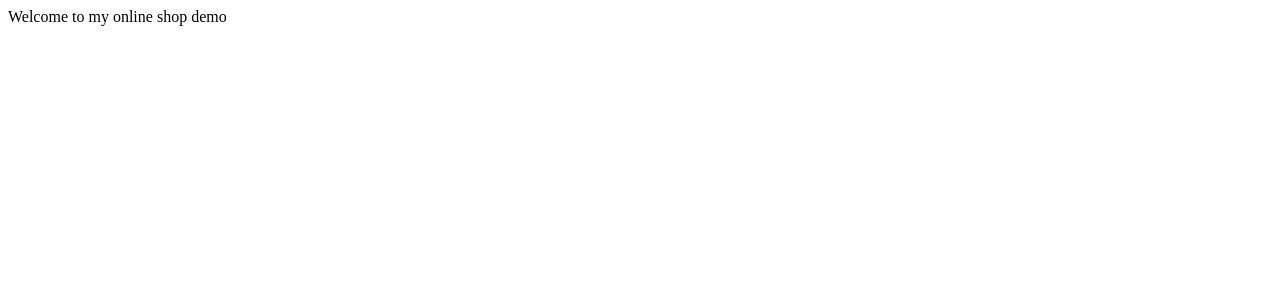
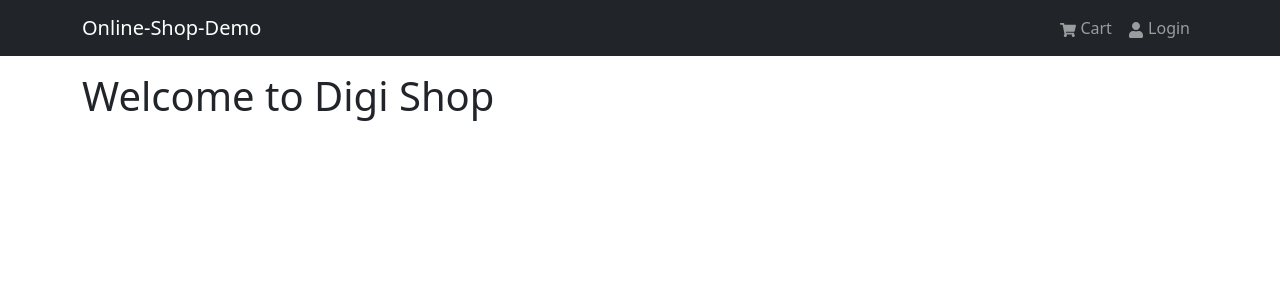
Before and after one commit to Shaqayeq-taheri/online-shop-demo, a React (Vite) app in the folder frontend/: page / in a window 1280 px wide. Shown: the top 300 px of the page. Built offline with nearby package versions, Linux system fonts and the light colour scheme.

Commit message:
Header component is done

```diff
--- a/frontend/index.html
+++ b/frontend/index.html
@@ -4,7 +4,7 @@
     <meta charset="UTF-8" />
     <link rel="icon" type="image/svg+xml" href="/vite.svg" />
     <meta name="viewport" content="width=device-width, initial-scale=1.0" />
-    <title>online shop demo</title>
+    <title>Digi Shop</title>
   </head>
   <body>
     <div id="root"></div>
--- a/frontend/package.json
+++ b/frontend/package.json
@@ -10,8 +10,11 @@
     "preview": "vite preview"
   },
   "dependencies": {
+    "bootstrap": "^5.3.6",
     "react": "^19.1.0",
-    "react-dom": "^19.1.0"
+    "react-bootstrap": "^2.10.10",
+    "react-dom": "^19.1.0",
+    "react-icons": "^5.5.0"
   },
   "devDependencies": {
     "@eslint/js": "^9.25.0",
--- a/frontend/src/App.jsx
+++ b/frontend/src/App.jsx
@@ -1,11 +1,18 @@
-
+import Header from "./components/Header";
+import { Container } from "react-bootstrap";
 
 function App() {
-  return (
-    <div>
-      Welcome to my online shop demo
-    </div>
-  )
+    return (
+      <>
+      <Header/>
+      <main className="p-3">
+
+      <Container>
+        <h1>Welcome to Digi Shop </h1>
+      </Container>
+      </main>
+      </>
+    )
 }
 
-export default App
+export default App;
--- /dev/null
+++ b/frontend/src/components/Header.jsx
@@ -0,0 +1,24 @@
+import {Navbar, Nav, Container} from 'react-bootstrap'
+import {FaShoppingCart, FaUser} from 'react-icons/fa'
+
+function Header() {
+  return (
+    <header>
+      <Navbar bg='dark' variant='dark' expand='md' collapseOnSelect>
+        <Container>
+            <Navbar.Brand href='/'>Online-Shop-Demo</Navbar.Brand>
+            <Navbar.Toggle aria-controls='basic-navbar-nav' />
+            <Navbar.Collapse id='basic-navbar-nav'>
+                <Nav className='ms-auto'>
+                  <Nav.Link href='/cart'><FaShoppingCart/> Cart</Nav.Link>
+                  <Nav.Link href='/'><FaUser/> Login</Nav.Link>
+                </Nav>
+
+            </Navbar.Collapse>
+        </Container>
+      </Navbar>
+    </header>
+  )
+}
+
+export default Header
```
Also changed, not shown: frontend/src/main.jsx (+10 -8 lines), 1 other file (tests, documents, lock files or other folders).
